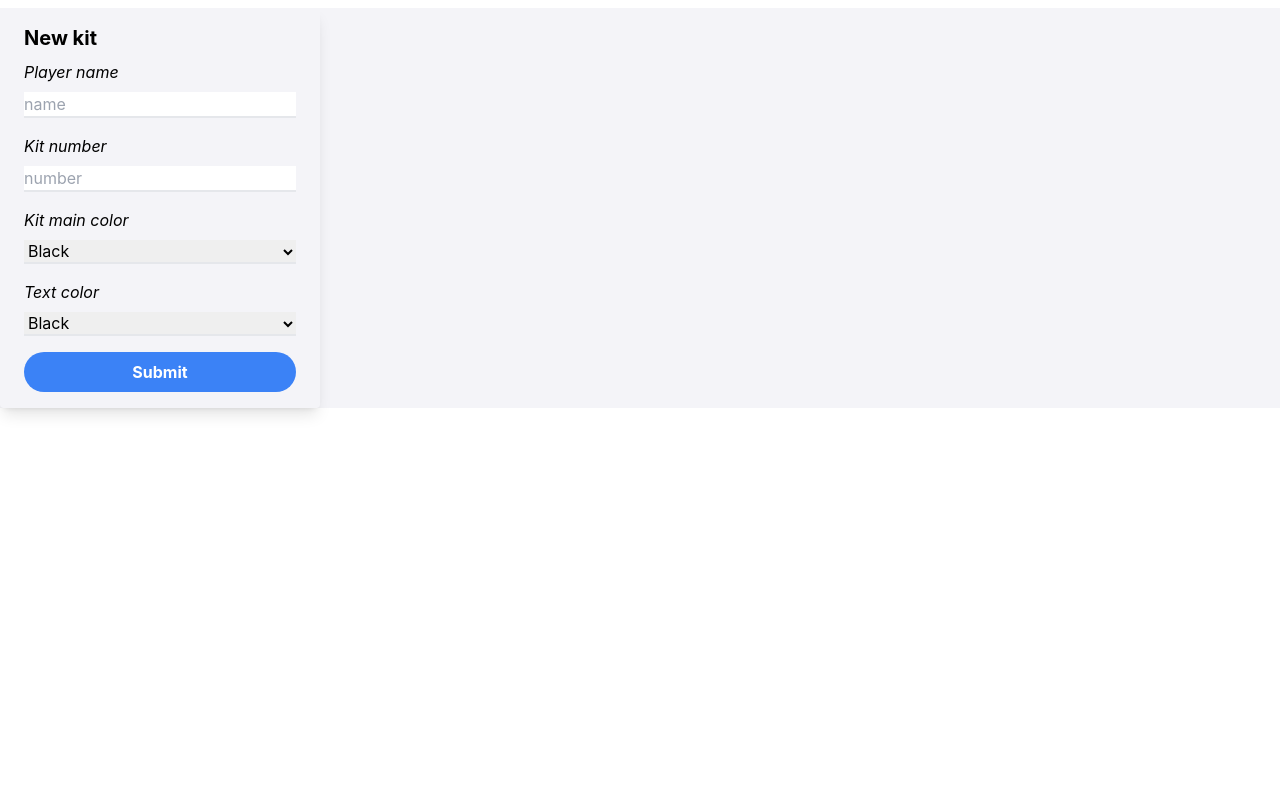
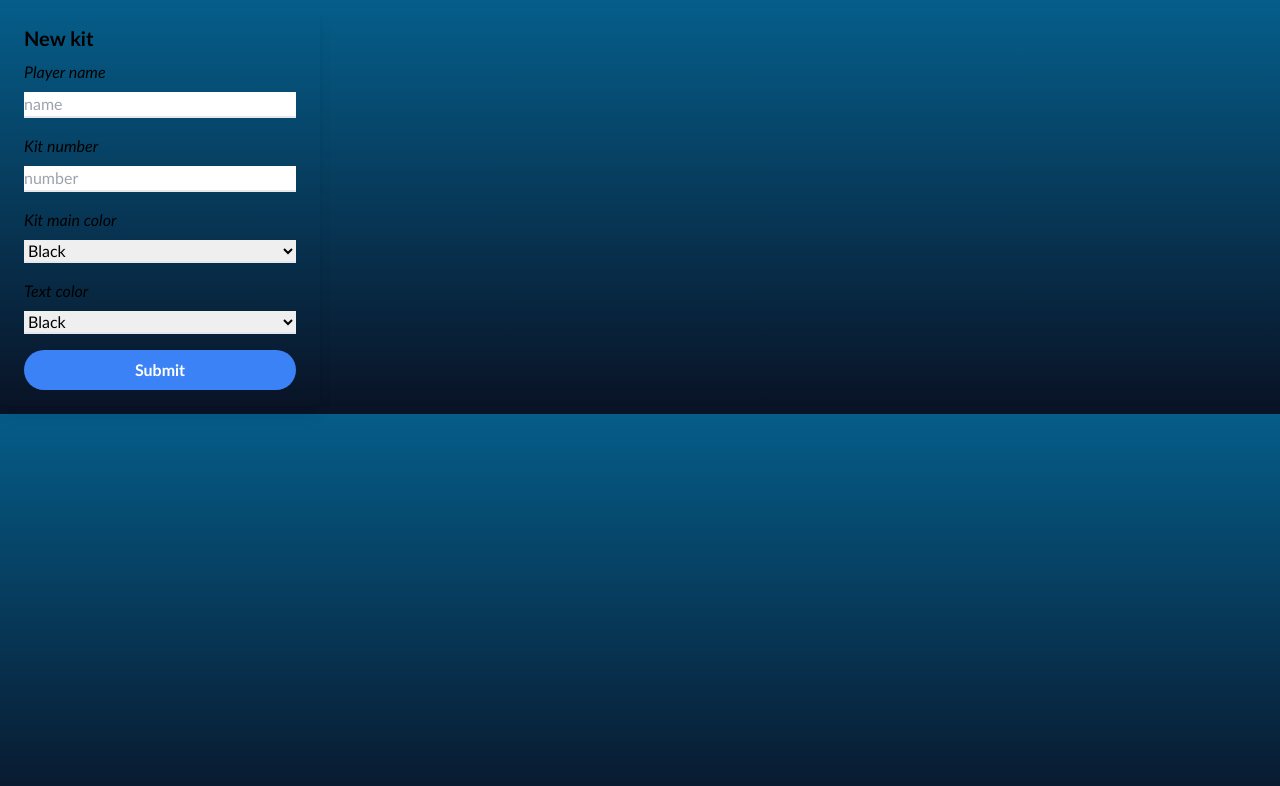
Before and after one commit to GioSmaal/SeenKits-PWA, a Next.js app: page / in a window 1280 px wide. Shown: the top 786 px of the page. Built offline with nearby package versions, Linux system fonts and the light colour scheme.

Commit message:
Dynamic kit & hydration fixes

```diff
--- a/pages/index.js
+++ b/pages/index.js
@@ -18,6 +18,7 @@ export default function Home() {
     parentDiv.style.filter ="brightness(0.5) sepia(1) saturate(10000%) hue-rotate(" + document.getElementById('color').value + "deg)"; //filter code to give kit color
 
     if(document.getElementById('color').value < 0) { //if statement for when user wants harder to filter colors
+      console.log("hi")
       if(document.getElementById('color').value == "-10"){ //black
         parentDiv.style.filter ="brightness(0)";
       }
@@ -49,7 +50,8 @@ export default function Home() {
     biggerParentDiv.appendChild(childDivNumber);
 
 
-    document.body.appendChild(biggerParentDiv);
+    document.getElementById("home").appendChild(biggerParentDiv);
+    // document.body.appendChild(biggerParentDiv);
 
 
   };
--- a/styles/globals.css
+++ b/styles/globals.css
@@ -6,8 +6,9 @@ html,
 body {
   padding: 0;
   margin: 0;
-  font-family: -apple-system, BlinkMacSystemFont, Segoe UI, Roboto, Oxygen,
-    Ubuntu, Cantarell, Fira Sans, Droid Sans, Helvetica Neue, sans-serif;
+  font-family: 'calibri';
+  background: rgb(5,93,137);
+  background: linear-gradient(180deg, rgba(5,93,137,1) 0%, rgba(9,19,38,1) 100%);
 }
 
 a {
@@ -20,7 +21,8 @@ a {
 }
 
 #home {
-  background-color: #f4f4f8;
+  background: rgb(5,93,137);
+  background: linear-gradient(180deg, rgba(5,93,137,1) 0%, rgba(9,19,38,1) 100%);
 }
 
 .parentKit {
@@ -28,20 +30,17 @@ a {
   width: 76px;
 }
 
-/* filters
-  brightness(0.5) sepia(1) saturate(10000%)
- */
 .kit {
   position: absolute;
   background-image: url('~/img/kitWhite.svg');
   height: 92px;
   width: 76px;
   background-repeat: no-repeat;
-  /* filter: brightness(0.5) sepia(1) saturate(10000%) hue-rotate(280deg);   */
-  z-index: -1;
+  z-index: 1;
 }
 
 .kitName {
+  position: relative;
   margin: 0 auto;
   width: 58%;
   padding-top: 12px;
@@ -49,9 +48,11 @@ a {
   font-size: xx-small;
   color: red;
   overflow: hidden;
+  z-index: 2;
 }
 
 .kitNumber {
+  position: relative;
   margin: 0 auto;
   width: 55%;
   padding-top: 4px;
@@ -59,6 +60,7 @@ a {
   font-size: x-large;
   color: red;
   overflow: hidden;
+  z-index: 2;
 }
 
 @media (prefers-color-scheme: dark) {
```
